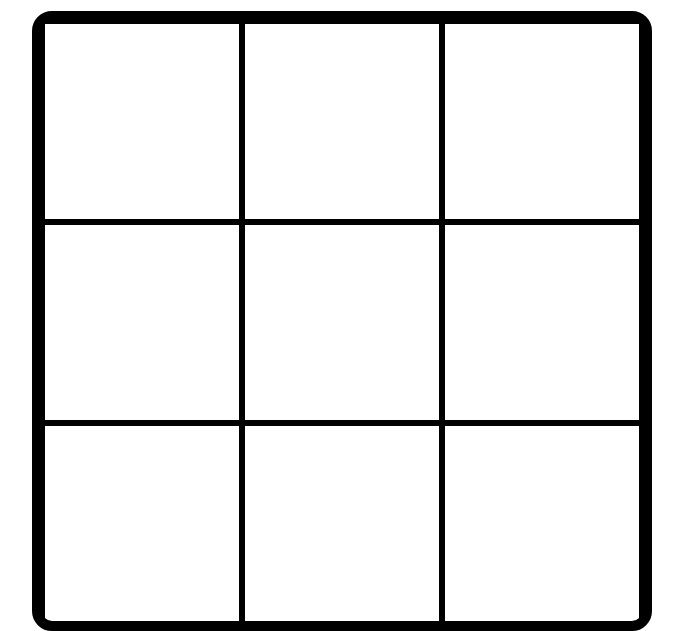
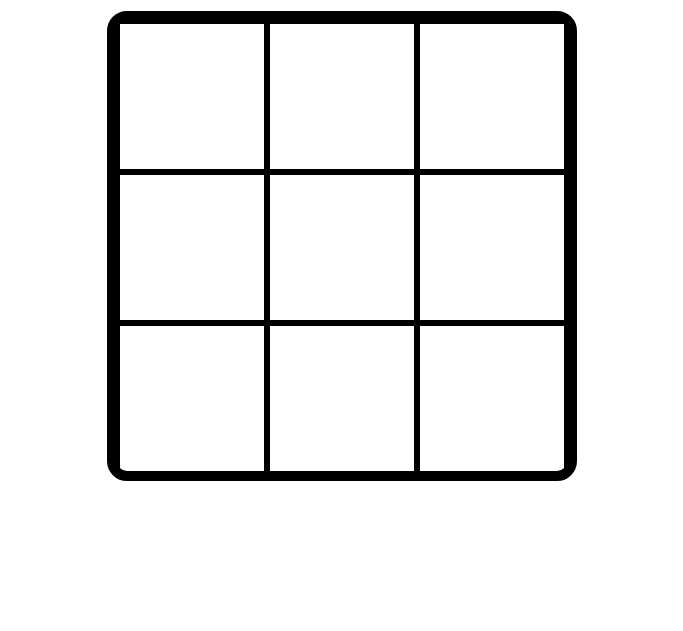
Before and after one commit to catlirex/Tic-Tac-Toe-Game, a plain HTML site: page index.html in a window 1280 px wide. Shown: the part 219-850 px from the top of the page, without its empty margins (298-981 px from the left). After the commit the page ends 800 px from the top, so only its background shows below. Drawn offline with Linux system fonts and the light colour scheme.

Commit message:
update field size css

```diff
--- a/style.css
+++ b/style.css
@@ -6,7 +6,7 @@
 .wrapper {
   margin-right: auto;
   margin-left: auto;
-  max-width: 600px;
+  max-width: 450px;
 }
 
 h1 {
@@ -29,20 +29,20 @@ h1 {
 
 .grid-container {
   justify-self: center;
-  width: 600px;
-  height: 600px;
+  width: 450px;
+  height: 450px;
   border: solid 10px black;
   border-radius: 20px;
 
   display: grid;
-  grid-template-columns: repeat(3, 200px);
+  grid-template-columns: repeat(3, 150px);
 }
 
 .input-field {
   border: solid 3px black;
   display: grid;
   place-items: center;
-  height: 195px;
+  height: 145px;
   font-size: 5rem;
   transition: 0.1s;
 }
```
